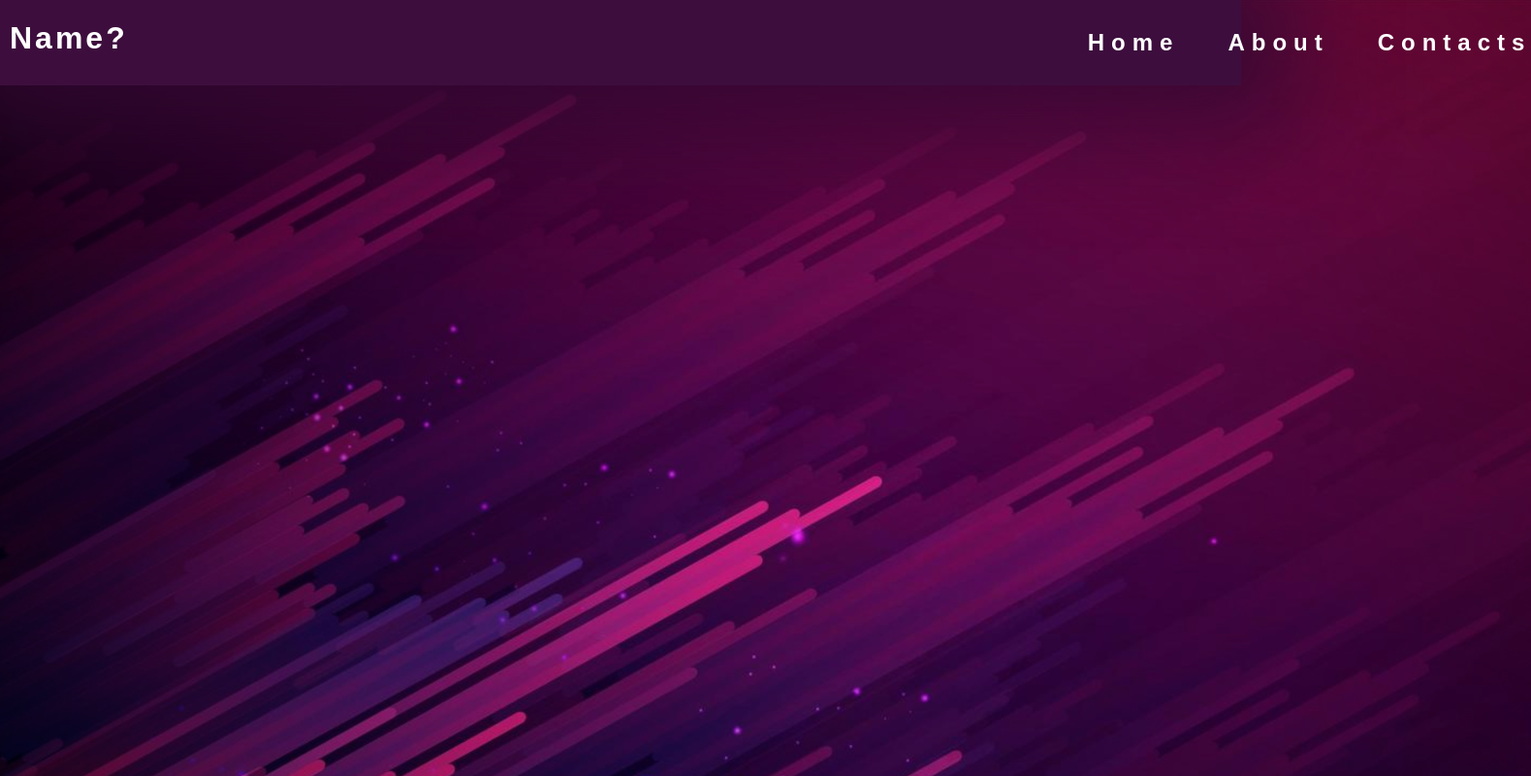
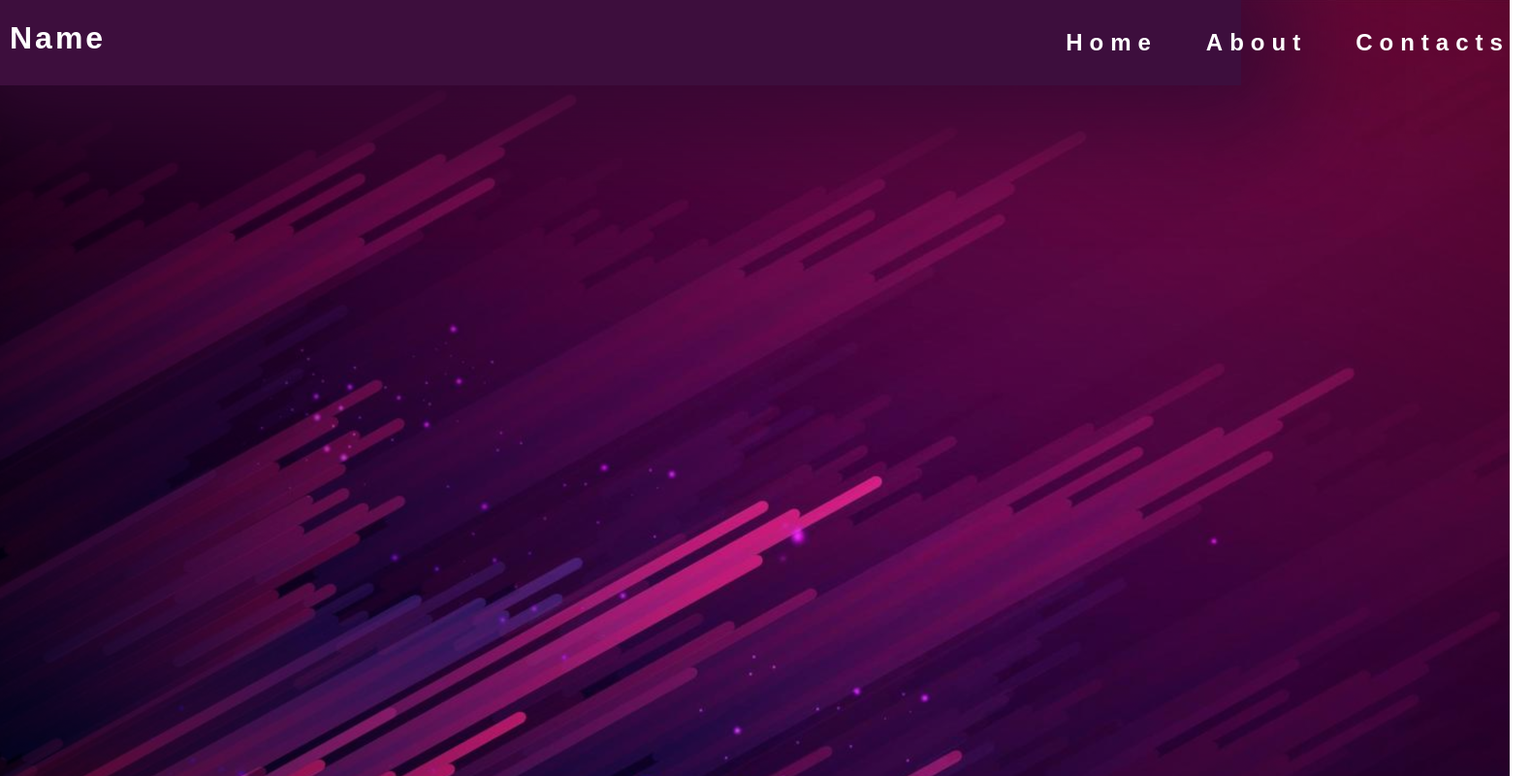
Before and after one commit to Misnael/Prog, a plain HTML site: page Yes/index.html in a window 1280 px wide. Shown: the whole page at 97% size, 1579 px wide, since content can reach past the window. Drawn offline with Linux system fonts and the light colour scheme.

Commit message:
Update index.html

```diff
--- a/Yes/index.html
+++ b/Yes/index.html
@@ -11,7 +11,7 @@
     <div class="Topbar">
 
         <div class="Menu">
-            <div class="Name"><h1>Name?</h1></div>
+            <div class="Name"><h1>Name</h1></div>
             <div class="Home"><h2><a href="" class="link">Home</a></h2></div>
             <div class="About"><h2><a href="" class="link">About</a></h2></div>
             <div class="Contacts"><h2><a href="" class="link">Contacts</a></h2></div>
```
